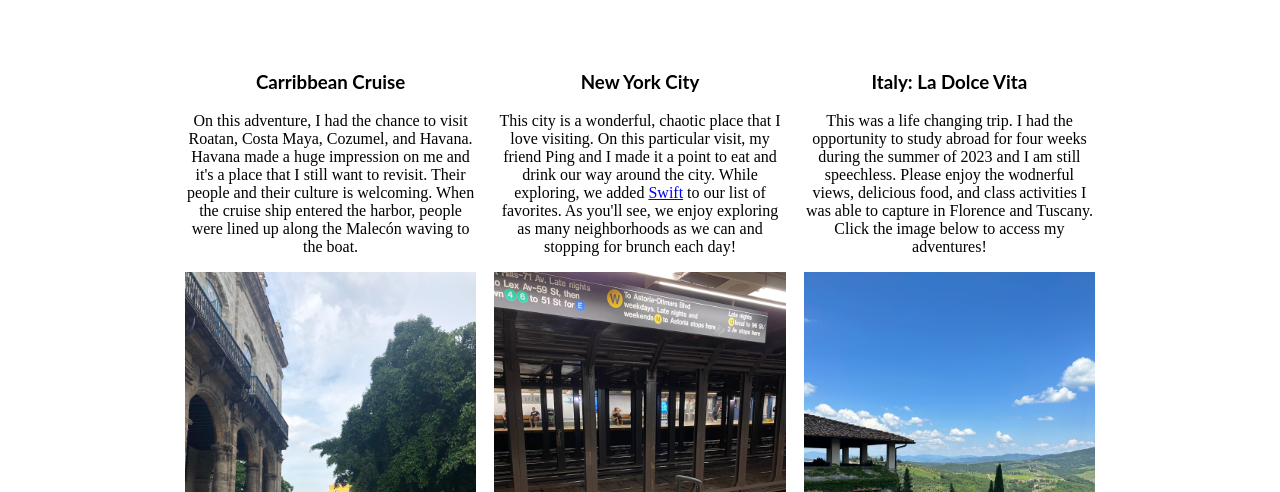
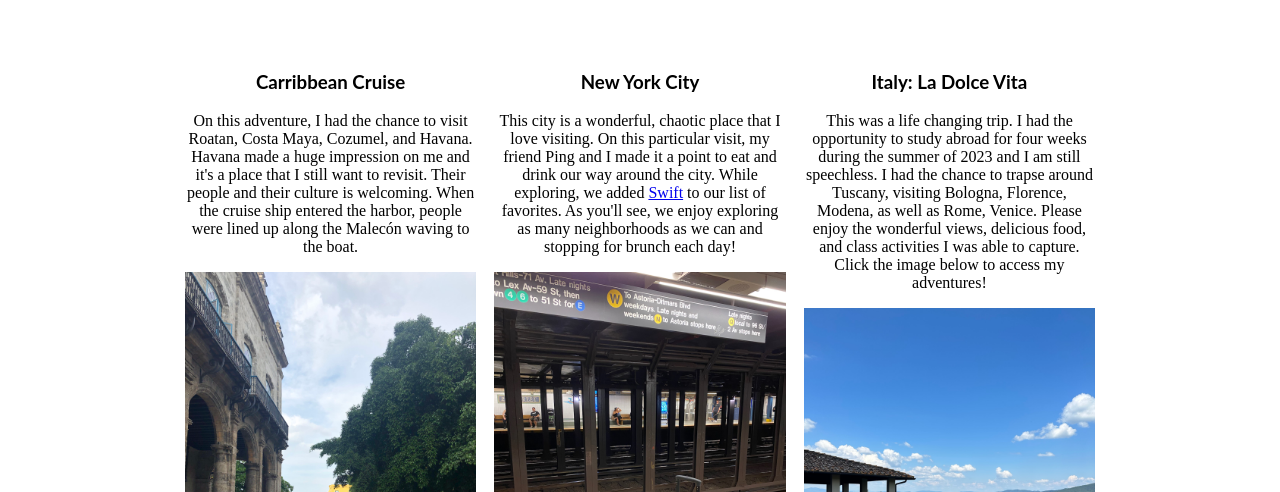
Before and after one commit to bryannasnyder/bryannasnyder, a plain HTML site: page adventure.html in a window 1280 px wide. Shown: the part 625-1117 px from the top of the page. Drawn offline with Linux system fonts and the light colour scheme; files whose address does not match are found by name.

Commit message:
Update adventure.html

```diff
--- a/adventure.html
+++ b/adventure.html
@@ -52,7 +52,7 @@
 
      <div class="image-col">
       <h3>Italy: La Dolce Vita</h3>
-      <p>This was a life changing trip. I had the opportunity to study abroad for four weeks during the summer of 2023 and I am still speechless. Please enjoy the wodnerful views, delicious food, and class activities I was able to capture in Florence and Tuscany. Click the image below to access my adventures!</p>
+      <p>This was a life changing trip. I had the opportunity to study abroad for four weeks during the summer of 2023 and I am still speechless. I had the chance to trapse around Tuscany, visiting Bologna, Florence, Modena, as well as Rome, Venice. Please enjoy the wonderful views, delicious food, and class activities I was able to capture. Click the image below to access my adventures!</p>
        <div class="album">
          <a href="https://www.icloud.com/sharedalbum/#B0c5VaUrzvS4LB" target="_blank">
          <img src="Images/Tuscany.jpeg" alt="Tuscan Hillside"></a>
```
